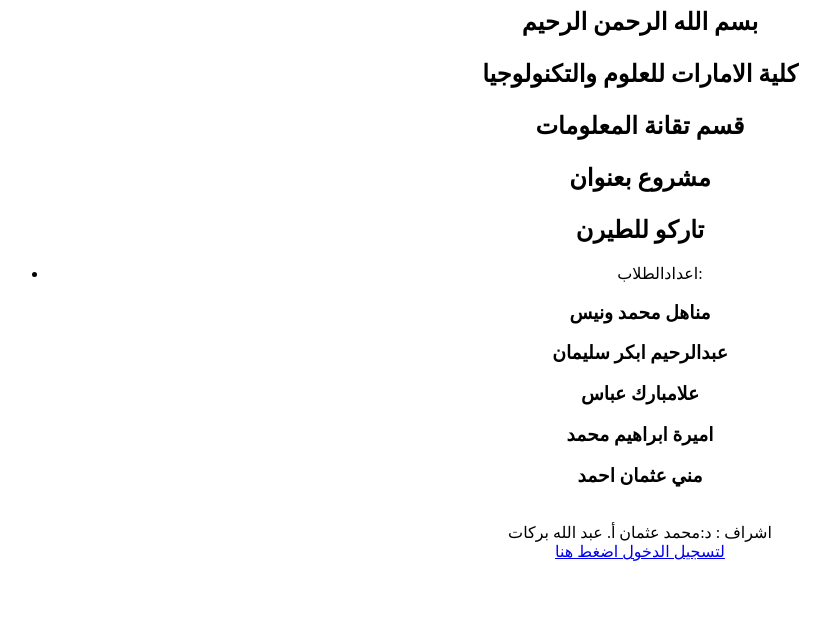
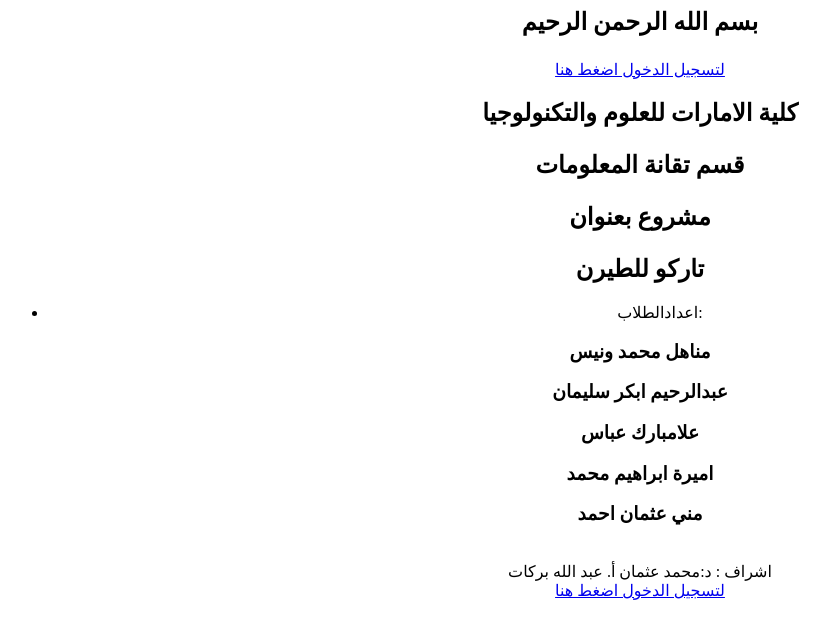
Before and after one commit to atiflovely999/m, a PHP site: page / in a window 1280 px wide. Shown: the top 639 px of the page, without its empty margins (0-830 px from the left). Run offline with PHP 8.4, Linux system fonts and the light colour scheme.

Commit message:
Update index.php

```diff
--- a/index.php
+++ b/index.php
@@ -7,6 +7,9 @@
   <center>
 <div id="hedar">
 <p><h2>بسم الله الرحمن الرحيم </p></h2>
+    <center>
+    <a href="admin.php">لتسجيل الدخول اضغط هنا </a>
+      </center>
 <p><h2> كلية الامارات للعلوم والتكنولوجيا</p></h2>
 <p><h2> قسم تقانة المعلومات </p></h2>
 <p><h2> مشروع بعنوان </p></h2>
```
